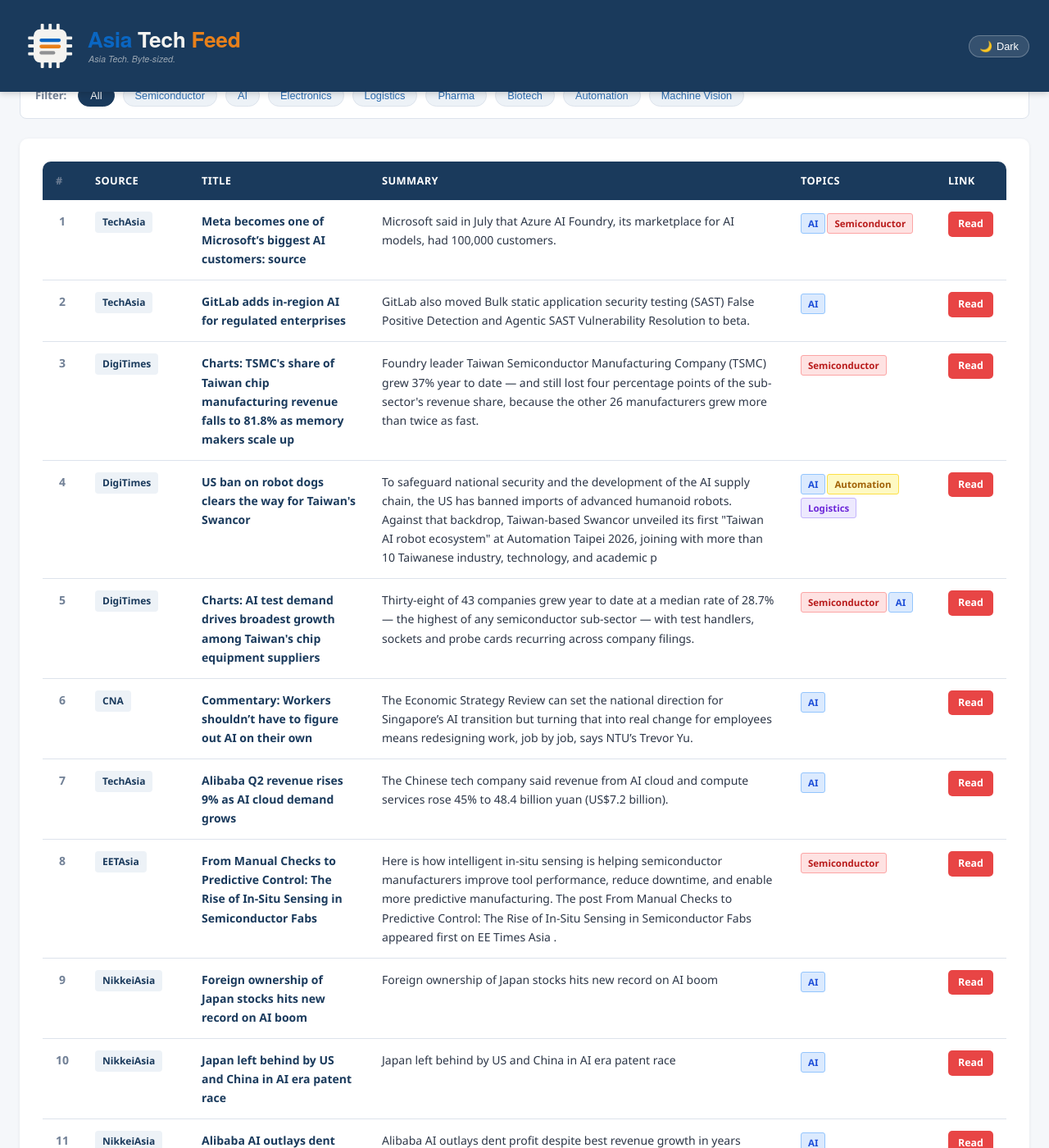
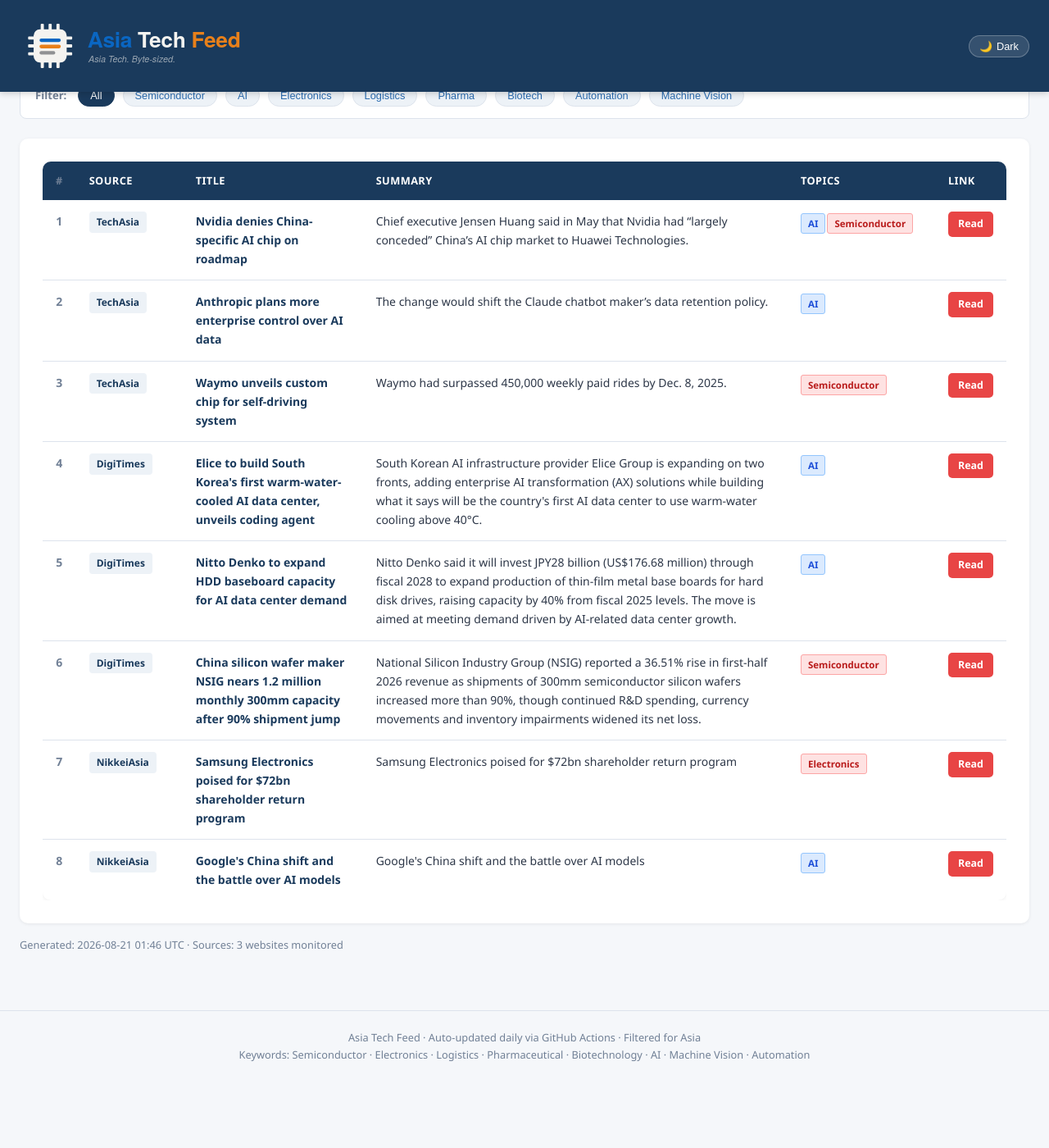
Before and after one commit to asiatechfeed/Asia-Tech-Feed, a Jekyll site: the page built from _posts/2026-08-21-asia-tech-news-digest.md, in a window 1280 px wide and 1400 px high, scrolled down 633 px. Shown: the whole window at 82% size. Built offline with Jekyll 4.4.1, drawn with Linux system fonts in a browser that asks for light colours; a script that is not in the unit is left out; after the commit the page ends 1952 px from its top, so only the background shows below that; some of the changed text lies outside the part shown.

Commit message:
📰 News digest 2026-08-21 (8 articles)

```diff
--- a/_posts/2026-08-21-asia-tech-news-digest.md
+++ b/_posts/2026-08-21-asia-tech-news-digest.md
@@ -1,15 +1,15 @@
 ---
 layout: post
 title: "Asia Tech News Digest - August 21, 2026"
-date: 2026-08-21 08:01:35 +0800
-articles_count: 11
-sources_count: 5
-sources: ["CNA", "DigiTimes", "EETAsia", "NikkeiAsia", "TechAsia"]
+date: 2026-08-21 09:46:21 +0800
+articles_count: 8
+sources_count: 3
+sources: ["DigiTimes", "NikkeiAsia", "TechAsia"]
 csv_file: /assets/data/news-2026-08-21.tsv
-featured_title: "Meta becomes one of Microsoft\u2019s biggest AI customers: source"
-featured_url: "https://www.techinasia.com/meta-blackrock-plan-14b-texas-ai-data-center"
+featured_title: "Nvidia denies China-specific AI chip on roadmap"
+featured_url: "https://www.techinasia.com/nvidia-releases-free-ai-model-singlegpu-computers"
 featured_source: "TechAsia"
-featured_summary: "Microsoft said in July that Azure AI Foundry, its marketplace for AI models, had 100,000 customers."
+featured_summary: "Chief executive Jensen Huang said in May that Nvidia had \u201clargely conceded\u201d China\u2019s AI chip market to Huawei Technologies."
 featured_image: ""
 ---
 
@@ -28,90 +28,66 @@ featured_image: ""
 <tr>
   <td class="col-num">1</td>
   <td class="col-source"><span class="source-badge">TechAsia</span></td>
-  <td class="col-title"><span class="article-title">Meta becomes one of Microsoft’s biggest AI customers: source</span></td>
-  <td class="col-summary">Microsoft said in July that Azure AI Foundry, its marketplace for AI models, had 100,000 customers.</td>
+  <td class="col-title"><span class="article-title">Nvidia denies China-specific AI chip on roadmap</span></td>
+  <td class="col-summary">Chief executive Jensen Huang said in May that Nvidia had “largely conceded” China’s AI chip market to Huawei Technologies.</td>
   <td class="col-tags"><span class="tag ai">AI</span><span class="tag semi">Semiconductor</span></td>
-  <td class="col-link"><a class="btn-link" href="https://www.techinasia.com/meta-blackrock-plan-14b-texas-ai-data-center" target="_blank" rel="noopener">Read</a></td>
+  <td class="col-link"><a class="btn-link" href="https://www.techinasia.com/nvidia-releases-free-ai-model-singlegpu-computers" target="_blank" rel="noopener">Read</a></td>
 </tr>
 <tr>
   <td class="col-num">2</td>
   <td class="col-source"><span class="source-badge">TechAsia</span></td>
-  <td class="col-title"><span class="article-title">GitLab adds in-region AI for regulated enterprises</span></td>
-  <td class="col-summary">GitLab also moved Bulk static application security testing (SAST) False Positive Detection and Agentic SAST Vulnerability Resolution to beta.</td>
+  <td class="col-title"><span class="article-title">Anthropic plans more enterprise control over AI data</span></td>
+  <td class="col-summary">The change would shift the Claude chatbot maker’s data retention policy.</td>
   <td class="col-tags"><span class="tag ai">AI</span></td>
-  <td class="col-link"><a class="btn-link" href="https://www.techinasia.com/anthropic-launches-claude-code-for-developers-in-slack" target="_blank" rel="noopener">Read</a></td>
+  <td class="col-link"><a class="btn-link" href="https://www.techinasia.com/anthropic-launches-claude-opus-5-ai-model" target="_blank" rel="noopener">Read</a></td>
 </tr>
 <tr>
   <td class="col-num">3</td>
-  <td class="col-source"><span class="source-badge">DigiTimes</span></td>
-  <td class="col-title"><span class="article-title">Charts: TSMC's share of Taiwan chip manufacturing revenue falls to 81.8% as memory makers scale up</span></td>
-  <td class="col-summary">Foundry leader Taiwan Semiconductor Manufacturing Company (TSMC) grew 37% year to date — and still lost four percentage points of the sub-sector's revenue share, because the other 26 manufacturers grew more than twice as fast.</td>
+  <td class="col-source"><span class="source-badge">TechAsia</span></td>
+  <td class="col-title"><span class="article-title">Waymo unveils custom chip for self-driving system</span></td>
+  <td class="col-summary">Waymo had surpassed 450,000 weekly paid rides by Dec. 8, 2025.</td>
   <td class="col-tags"><span class="tag semi">Semiconductor</span></td>
-  <td class="col-link"><a class="btn-link" href="https://www.digitimes.com/news/a20260820VL216/revenue-tsmc-taiwan-growth-demand.html" target="_blank" rel="noopener">Read</a></td>
+  <td class="col-link"><a class="btn-link" href="https://www.techinasia.com/waymo-rebrands-zeekr-rt-robotaxi-over-low-us-name-recognition" target="_blank" rel="noopener">Read</a></td>
 </tr>
 <tr>
   <td class="col-num">4</td>
   <td class="col-source"><span class="source-badge">DigiTimes</span></td>
-  <td class="col-title"><span class="article-title">US ban on robot dogs clears the way for Taiwan's Swancor</span></td>
-  <td class="col-summary">To safeguard national security and the development of the AI supply chain, the US has banned imports of advanced humanoid robots. Against that backdrop, Taiwan-based Swancor unveiled its first "Taiwan AI robot ecosystem" at Automation Taipei 2026, joining with more than 10 Taiwanese industry, technology, and academic p</td>
-  <td class="col-tags"><span class="tag ai">AI</span><span class="tag auto">Automation</span><span class="tag logis">Logistics</span></td>
-  <td class="col-link"><a class="btn-link" href="https://www.digitimes.com/news/a20260820PD231/robot-swancor-taiwan-ban-supply-chain.html" target="_blank" rel="noopener">Read</a></td>
+  <td class="col-title"><span class="article-title">Elice to build South Korea's first warm-water-cooled AI data center, unveils coding agent</span></td>
+  <td class="col-summary">South Korean AI infrastructure provider Elice Group is expanding on two fronts, adding enterprise AI transformation (AX) solutions while building what it says will be the country's first AI data center to use warm-water cooling above 40°C.</td>
+  <td class="col-tags"><span class="tag ai">AI</span></td>
+  <td class="col-link"><a class="btn-link" href="https://www.digitimes.com/news/a20260820PD227/ai-data-center-cooling-gpu-infrastructure.html" target="_blank" rel="noopener">Read</a></td>
 </tr>
 <tr>
   <td class="col-num">5</td>
   <td class="col-source"><span class="source-badge">DigiTimes</span></td>
-  <td class="col-title"><span class="article-title">Charts: AI test demand drives broadest growth among Taiwan's chip equipment suppliers</span></td>
-  <td class="col-summary">Thirty-eight of 43 companies grew year to date at a median rate of 28.7% — the highest of any semiconductor sub-sector — with test handlers, sockets and probe cards recurring across company filings.</td>
-  <td class="col-tags"><span class="tag semi">Semiconductor</span><span class="tag ai">AI</span></td>
-  <td class="col-link"><a class="btn-link" href="https://www.digitimes.com/news/a20260820VL215/demand-growth-equipment-revenue-probe.html" target="_blank" rel="noopener">Read</a></td>
+  <td class="col-title"><span class="article-title">Nitto Denko to expand HDD baseboard capacity for AI data center demand</span></td>
+  <td class="col-summary">Nitto Denko said it will invest JPY28 billion (US$176.68 million) through fiscal 2028 to expand production of thin-film metal base boards for hard disk drives, raising capacity by 40% from fiscal 2025 levels. The move is aimed at meeting demand driven by AI-related data center growth.</td>
+  <td class="col-tags"><span class="tag ai">AI</span></td>
+  <td class="col-link"><a class="btn-link" href="https://www.digitimes.com/news/a20260820PD226/nitto-denko-hdd-demand-capacity-data-center.html" target="_blank" rel="noopener">Read</a></td>
 </tr>
 <tr>
   <td class="col-num">6</td>
-  <td class="col-source"><span class="source-badge">CNA</span></td>
-  <td class="col-title"><span class="article-title">Commentary: Workers shouldn’t have to figure out AI on their own</span></td>
-  <td class="col-summary">The Economic Strategy Review can set the national direction for Singapore’s AI transition but turning that into real change for employees means redesigning work, job by job, says NTU’s Trevor Yu.</td>
-  <td class="col-tags"><span class="tag ai">AI</span></td>
-  <td class="col-link"><a class="btn-link" href="https://www.channelnewsasia.com/commentary/singapore-ai-jobs-improve-redesign-work-6330546" target="_blank" rel="noopener">Read</a></td>
+  <td class="col-source"><span class="source-badge">DigiTimes</span></td>
+  <td class="col-title"><span class="article-title">China silicon wafer maker NSIG nears 1.2 million monthly 300mm capacity after 90% shipment jump</span></td>
+  <td class="col-summary">National Silicon Industry Group (NSIG) reported a 36.51% rise in first-half 2026 revenue as shipments of 300mm semiconductor silicon wafers increased more than 90%, though continued R&D spending, currency movements and inventory impairments widened its net loss.</td>
+  <td class="col-tags"><span class="tag semi">Semiconductor</span></td>
+  <td class="col-link"><a class="btn-link" href="https://www.digitimes.com/news/a20260820VL212/nsig-300mm-capacity-silicon-wafer-silicon.html" target="_blank" rel="noopener">Read</a></td>
 </tr>
 <tr>
   <td class="col-num">7</td>
-  <td class="col-source"><span class="source-badge">TechAsia</span></td>
-  <td class="col-title"><span class="article-title">Alibaba Q2 revenue rises 9% as AI cloud demand grows</span></td>
-  <td class="col-summary">The Chinese tech company said revenue from AI cloud and compute services rose 45% to 48.4 billion yuan (US$7.2 billion).</td>
-  <td class="col-tags"><span class="tag ai">AI</span></td>
-  <td class="col-link"><a class="btn-link" href="https://www.techinasia.com/alibaba-cloud-launches-ai-supernode-enterprises" target="_blank" rel="noopener">Read</a></td>
+  <td class="col-source"><span class="source-badge">NikkeiAsia</span></td>
+  <td class="col-title"><span class="article-title">Samsung Electronics poised for $72bn shareholder return program</span></td>
+  <td class="col-summary">Samsung Electronics poised for $72bn shareholder return program</td>
+  <td class="col-tags"><span class="tag semi">Electronics</span></td>
+  <td class="col-link"><a class="btn-link" href="https://asia.nikkei.com/business/tech/semiconductors/samsung-electronics-poised-for-72bn-shareholder-return-program" target="_blank" rel="noopener">Read</a></td>
 </tr>
 <tr>
   <td class="col-num">8</td>
-  <td class="col-source"><span class="source-badge">EETAsia</span></td>
-  <td class="col-title"><span class="article-title">From Manual Checks to Predictive Control: The Rise of In-Situ Sensing in Semiconductor Fabs</span></td>
-  <td class="col-summary">Here is how intelligent in-situ sensing is helping semiconductor manufacturers improve tool performance, reduce downtime, and enable more predictive manufacturing. The post From Manual Checks to Predictive Control: The Rise of In-Situ Sensing in Semiconductor Fabs appeared first on EE Times Asia .</td>
-  <td class="col-tags"><span class="tag semi">Semiconductor</span></td>
-  <td class="col-link"><a class="btn-link" href="https://www.eetasia.com/from-manual-checks-to-predictive-control-the-rise-of-in-situ-sensing-in-semiconductor-fabs/" target="_blank" rel="noopener">Read</a></td>
-</tr>
-<tr>
-  <td class="col-num">9</td>
   <td class="col-source"><span class="source-badge">NikkeiAsia</span></td>
-  <td class="col-title"><span class="article-title">Foreign ownership of Japan stocks hits new record on AI boom</span></td>
-  <td class="col-summary">Foreign ownership of Japan stocks hits new record on AI boom</td>
+  <td class="col-title"><span class="article-title">Google's China shift and the battle over AI models</span></td>
+  <td class="col-summary">Google's China shift and the battle over AI models</td>
   <td class="col-tags"><span class="tag ai">AI</span></td>
-  <td class="col-link"><a class="btn-link" href="https://asia.nikkei.com/business/markets/equities/foreign-ownership-of-japan-stocks-hits-new-record-on-ai-boom" target="_blank" rel="noopener">Read</a></td>
-</tr>
-<tr>
-  <td class="col-num">10</td>
-  <td class="col-source"><span class="source-badge">NikkeiAsia</span></td>
-  <td class="col-title"><span class="article-title">Japan left behind by US and China in AI era patent race</span></td>
-  <td class="col-summary">Japan left behind by US and China in AI era patent race</td>
-  <td class="col-tags"><span class="tag ai">AI</span></td>
-  <td class="col-link"><a class="btn-link" href="https://asia.nikkei.com/business/technology/japan-left-behind-by-us-and-china-in-ai-era-patent-race" target="_blank" rel="noopener">Read</a></td>
-</tr>
-<tr>
-  <td class="col-num">11</td>
-  <td class="col-source"><span class="source-badge">NikkeiAsia</span></td>
-  <td class="col-title"><span class="article-title">Alibaba AI outlays dent profit despite best revenue growth in years</span></td>
-  <td class="col-summary">Alibaba AI outlays dent profit despite best revenue growth in years</td>
-  <td class="col-tags"><span class="tag ai">AI</span></td>
-  <td class="col-link"><a class="btn-link" href="https://asia.nikkei.com/business/technology/alibaba-ai-outlays-dent-profit-despite-best-revenue-growth-in-years" target="_blank" rel="noopener">Read</a></td>
+  <td class="col-link"><a class="btn-link" href="https://asia.nikkei.com/techasia/google-s-china-shift-and-the-battle-over-ai-models" target="_blank" rel="noopener">Read</a></td>
 </tr>
 </tbody>
 </table>
```
Also changed, not shown: _data/seen_urls.json (+9 -1 lines), _digest_meta.json (+16 -18 lines), assets/data/news-2026-08-21.tsv (+8 -11 lines), assets/data/search-index.json.
